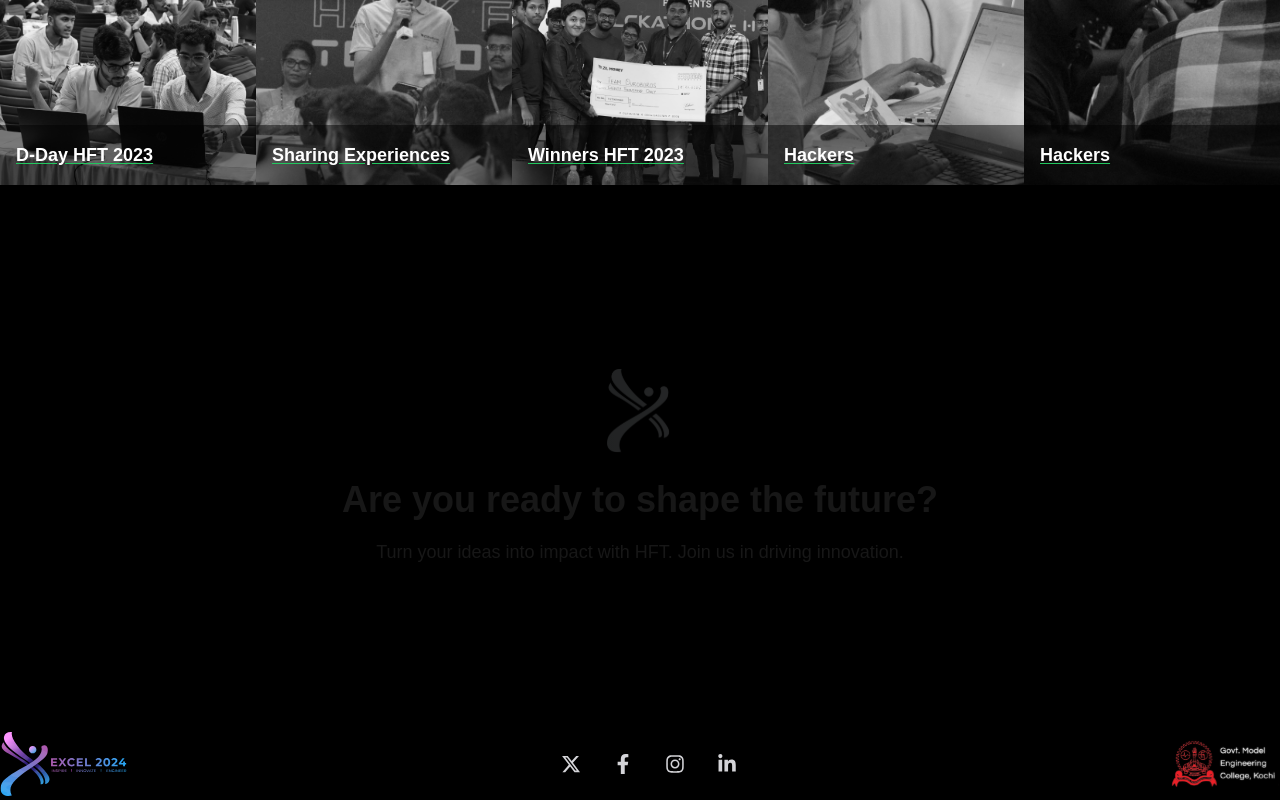
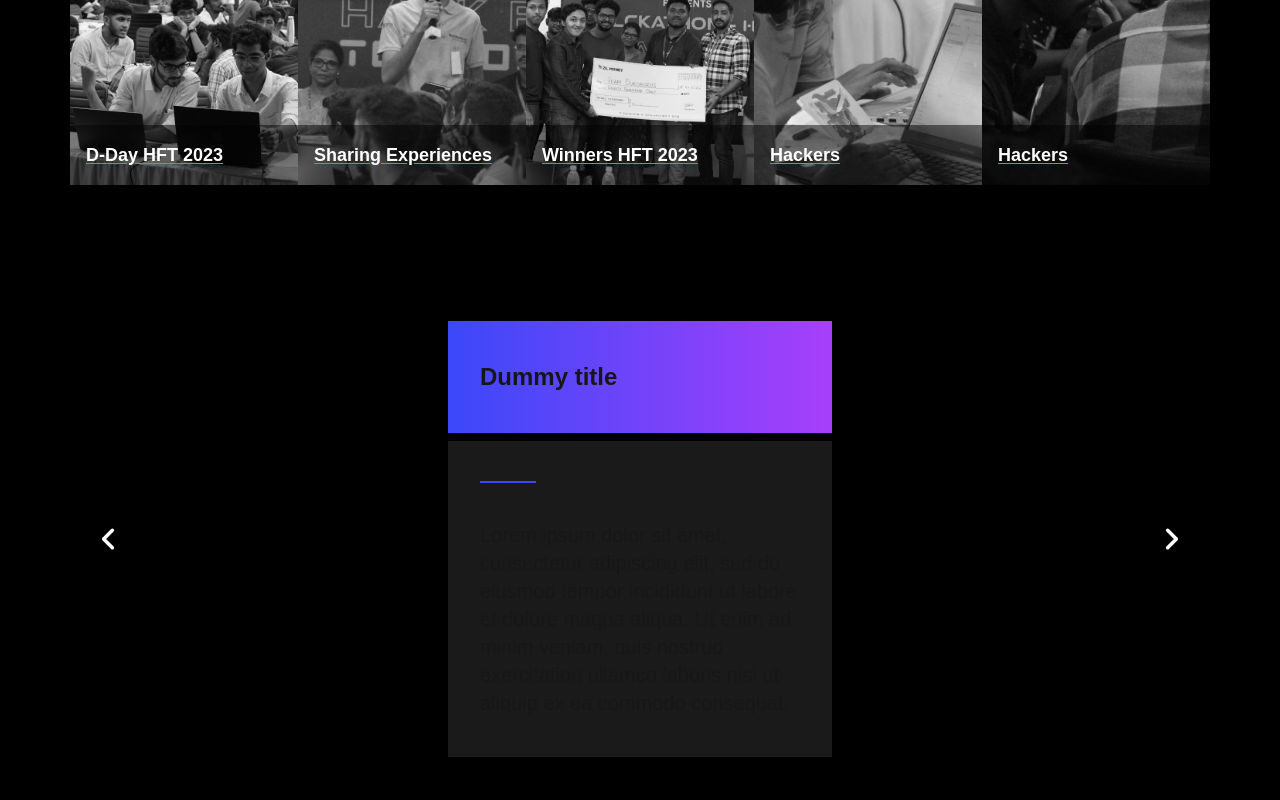
Before and after one commit to Excel2024Web/HFT-24, a Next.js app: page / in a window 1280 px wide. Shown: the part 2000-2800 px from the top of the page. Built offline with nearby package versions, Linux system fonts and the light colour scheme.

Commit message:
feat: cards for why participate

```diff
--- a/package.json
+++ b/package.json
@@ -9,6 +9,7 @@
     "lint": "next lint"
   },
   "dependencies": {
+    "@material-tailwind/react": "^2.1.10",
     "next": "14.2.13",
     "react": "^18",
     "react-dom": "^18",
--- /dev/null
+++ b/src/app/components/WhyParticipate/InfoCard.jsx
@@ -0,0 +1,19 @@
+const InfoCard = ({title, text}) => {
+  return (
+    <div className="flex justify-center items-center">
+      <div className="flex flex-col gap-2 w-96">
+        <div className="py-10 px-8 bg-gradient-to-r from-[#3b48f9] to-[#a73ffa]">
+            <h3 className="text-2xl font-semibold">{title}</h3>
+        </div>
+        <div className="flex relative py-10 px-8 bg-[#1a1a1a] gap-10 min-h-72">
+            <span className="absolute w-14 h-[2px] bg-[#3b48f9]"/>
+            <p className="mt-10 text-xl ">
+                {text}
+            </p>
+        </div>
+      </div>
+    </div>
+  )
+}
+
+export default InfoCard;
--- /dev/null
+++ b/src/app/components/WhyParticipate/WhyParticipate.jsx
@@ -0,0 +1,42 @@
+import InfoCard from "./InfoCard";
+import { Carousel } from "@material-tailwind/react";
+
+const WhyParticipate = () => {
+  return (
+    <div className="flex justify-center items-center m-auto container">
+        <Carousel
+            transition={{ duration: 1 }}
+            autoplay loop
+            className="py-20"
+            navigation={({ setActiveIndex, activeIndex, length }) => (
+                <div className="absolute bottom-4 left-2/4 z-50 flex -translate-x-2/4 gap-2">
+                  {new Array(length).fill("").map((_, i) => (
+                    <span
+                      key={i}
+                      className={`block h-1 cursor-pointer rounded-2xl transition-all content-[''] ${
+                        activeIndex === i ? "w-8 bg-white" : "w-4 bg-white/50"
+                      }`}
+                      onClick={() => setActiveIndex(i)}
+                    />
+                  ))}
+                </div>
+            )}
+        >
+            <InfoCard
+                title="Dummy title"
+                text="Lorem ipsum dolor sit amet, consectetur adipiscing elit, sed do eiusmod tempor incididunt ut labore et dolore magna aliqua. Ut enim ad minim veniam, quis nostrud exercitation ullamco laboris nisi ut aliquip ex ea commodo consequat."
+            />
+            <InfoCard
+                title="Dummy title"
+                text="Lorem ipsum dolor sit amet, consectetur adipiscing elit, sed do eiusmod tempor incididunt ut labore et dolore magna aliqua. Ut enim ad minim veniam, quis nostrud exercitation ullamco laboris nisi ut aliquip ex ea commodo consequat."
+            />
+            <InfoCard
+                title="Dummy title"
+                text="Lorem ipsum dolor sit amet, consectetur adipiscing elit, sed do eiusmod tempor incididunt ut labore et dolore magna aliqua. Ut enim ad minim veniam, quis nostrud exercitation ullamco laboris nisi ut aliquip ex ea commodo consequat."
+            />
+        </Carousel>
+    </div>
+  )
+}
+
+export default WhyParticipate;
--- a/src/app/page.js
+++ b/src/app/page.js
@@ -7,6 +7,7 @@ import Highlights from './components/highlights/highlight';
 import CountdownTimer from "./components/Countdown/Countdown";
 import Navbar from "./components/Navbar";
 import AccordionImageGallery from "./components/ImageGallery";
+import WhyParticipate from "./components/WhyParticipate/WhyParticipate";
 
 export default function Home() {
   return (
@@ -20,7 +21,7 @@ export default function Home() {
       <About />
       <Highlights />
       <AccordionImageGallery/>
-
+      <WhyParticipate />
       <Footer />
     </>
   );
--- a/tailwind.config.js
+++ b/tailwind.config.js
@@ -1,5 +1,6 @@
 /** @type {import('tailwindcss').Config} */
-module.exports = {
+const withMT = require("@material-tailwind/react/utils/withMT");
+module.exports = withMT({
   content: [
     "./src/pages/**/*.{js,ts,jsx,tsx,mdx}",
     "./src/components/**/*.{js,ts,jsx,tsx,mdx}",
@@ -14,4 +15,4 @@ module.exports = {
     },
   },
   plugins: [],
-};
+});
```
Also changed, not shown: 1 other file (tests, documents, lock files or other folders).
